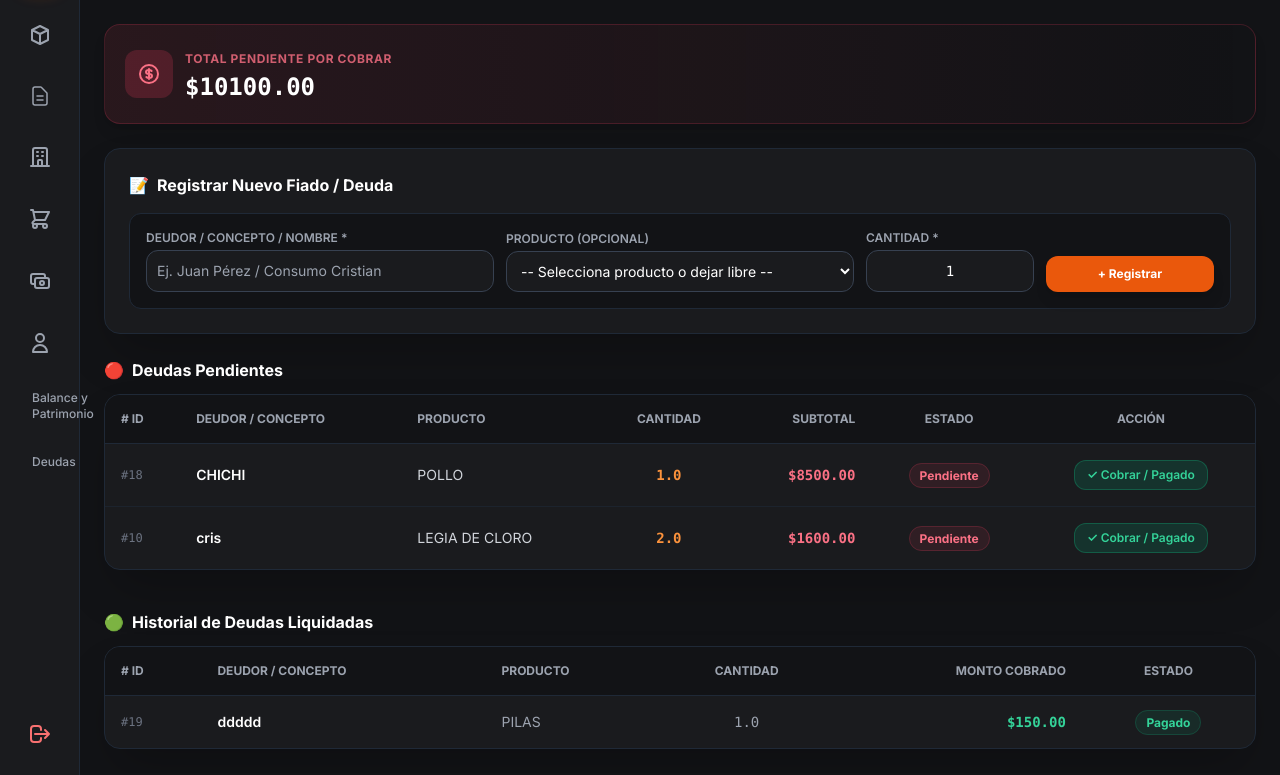
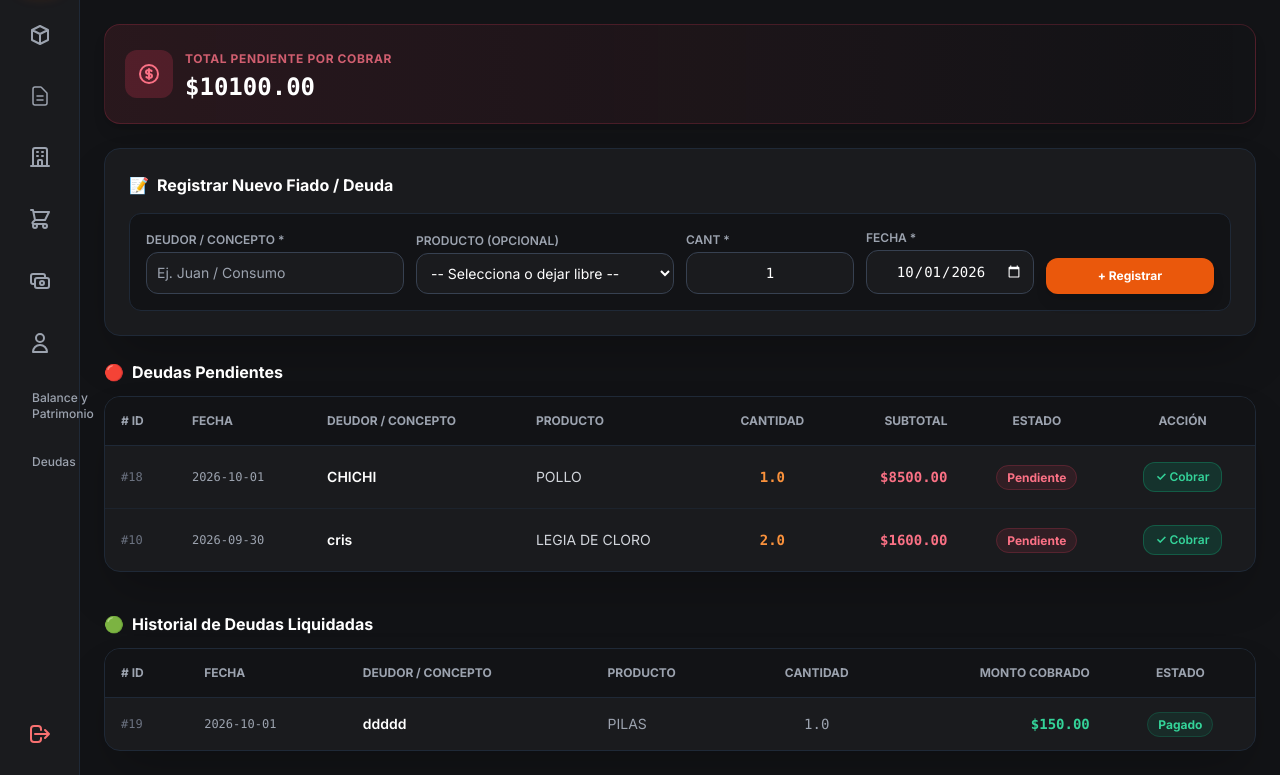
Before and after one commit to CristianCuba/Sumix, a Flask app: page /deudas in a window 1280 px wide. Shown: the part 78-853 px from the top of the page. Run offline with Flask 3, Linux system fonts and the light colour scheme; a user stored in the database is signed in; some libraries are stand-ins or nearby versions.

Commit message:
actualizacion de footer para que me de las diferencias y las deudas del dia

```diff
--- a/app.py
+++ b/app.py
@@ -212,6 +212,7 @@ class DeudaCierre(db.Model):
     cantidad = db.Column(db.Float, default=1.0)
     subtotal = db.Column(db.Float, default=0.0)
     estado = db.Column(db.String(20), default='pendiente')
+    fecha = db.Column(db.DateTime, default=datetime.now)
 
 
 class DetalleCierre(db.Model):
@@ -606,6 +607,9 @@ def guardar_deuda():
     producto_id = request.form.get('producto_id', type=int)
     cantidad = request.form.get('cantidad', type=float, default=1.0)
 
+    # NUEVO: Capturar la fecha que viene del formulario
+    fecha_recibida = request.form.get('fecha')
+
     if not concepto or cantidad <= 0:
         flash("Ingresa un concepto/deudor válido.", "danger")
         return redirect(url_for('vista_deudas'))
@@ -618,6 +622,12 @@ def guardar_deuda():
         if prod:
             prod_nombre = prod.nombre
             subtotal = cantidad * prod.precio_venta
+
+    # NUEVO: Convertir la fecha de texto a objeto datetime
+    if fecha_recibida:
+        fecha_obj = datetime.strptime(fecha_recibida, '%Y-%m-%d')
+    else:
+        fecha_obj = datetime.now()
 
     nueva_deuda = DeudaCierre(
         concepto=concepto,
@@ -625,7 +635,8 @@ def guardar_deuda():
         producto_nombre=prod_nombre,
         cantidad=cantidad,
         subtotal=subtotal,
-        estado='pendiente'
+        estado='pendiente',
+        fecha=fecha_obj  # NUEVO: Guardar la fecha en la base de datos
     )
 
     db.session.add(nueva_deuda)
@@ -894,8 +905,12 @@ def eliminar_proveedor(id):
     db.session.commit()
     return redirect(url_for('vista_gestion_entidades'))
 
+from datetime import date
+from sqlalchemy import func
+
 @app.route('/cierre')
 def vista_cierre():
+    # 1. Validación del usuario y obtención de su almacén
     username = session.get('user')
     usuario_actual = Usuario.query.filter_by(username=username).first()
 
@@ -903,6 +918,8 @@ def vista_cierre():
         return redirect(url_for('login'))
 
     almacen_id = usuario_actual.almacen_id
+
+    # 2. Carga de productos y su stock actual en el almacén del usuario
     productos = Producto.query.all()
 
     for prod in productos:
@@ -916,7 +933,17 @@ def vista_cierre():
         prod.stock_en_almacen = cantidad_actual
         prod.stock_final_inicial = cantidad_actual
 
-    return render_template('cierre.html', productos=productos)
+    # 3. Cálculo de deudas pendientes exclusivas de HOY
+    hoy = date.today()
+    deudas_pendientes = DeudaCierre.query.filter(
+        DeudaCierre.estado == 'pendiente',
+        func.date(DeudaCierre.fecha) == hoy
+    ).all()
+
+    total_deudas_dia = sum(d.subtotal for d in deudas_pendientes if d.subtotal)
+
+    # 4. Renderizar la plantilla enviando los productos y el total de deudas
+    return render_template('cierre.html', productos=productos, total_deudas_dia=total_deudas_dia)
 
 import json
 
--- a/comandos principales.txt
+++ b/comandos principales.txt
@@ -11,7 +11,7 @@ git add .
 2. Guardar el estado local con un mensaje claro
 Bash
 
-git commit -m "transferencias actualizadas y arte de deudas"
+git commit -m "modulo de compras actualizado y vista valance creado y actualizado funcionando a full"
 
 3. Subir las actualizaciones a GitHub
 Bash
--- a/static/js/mains.js
+++ b/static/js/mains.js
@@ -268,7 +268,12 @@ function calcular() {
     const inputTransferencia = document.getElementById('dinero-transferencia');
     const totalTransferencias = inputTransferencia ? (parseFloat(inputTransferencia.value) || 0) : 0;
 
-    let totalEsperado = totalBrutoGeneral - descuentoTotal - totalTransferencias;
+    // --- NUEVO: Extraer deudas del día ---
+    const inputDeudas = document.getElementById('deudas-dia');
+    const deudasDia = inputDeudas ? (parseFloat(inputDeudas.value) || 0) : 0;
+
+    // --- MODIFICADO: Restar las deudas al total esperado ---
+    let totalEsperado = totalBrutoGeneral - descuentoTotal - totalTransferencias - deudasDia;
 
     const elemTotalEsperado = document.getElementById('total-esperado');
     const elemComisionDayana = document.getElementById('txt-comision-dayana');
@@ -282,6 +287,31 @@ function calcular() {
 
     if (elemComisionDayana) elemComisionDayana.textContent = `$${comisionDayana.toFixed(2)}`;
     if (elemSalarioCristian) elemSalarioCristian.textContent = `$${descuentoCristian.toFixed(2)}`;
+
+    // --- NUEVO: Calcular y colorear Diferencia ---
+    const inputEfectivo = document.getElementById('dinero-caja');
+    const efectivoCaja = inputEfectivo ? (parseFloat(inputEfectivo.value) || 0) : 0;
+
+    let diferencia = efectivoCaja - totalEsperado;
+
+    const diffInput = document.getElementById('diferencia-caja');
+    const diffIcon = document.getElementById('icono-diferencia');
+
+    if (diffInput && diffIcon) {
+        diffInput.value = diferencia.toFixed(2);
+
+        let baseClasses = "w-28 bg-[#121316] border rounded-xl pl-7 pr-3 py-2.5 text-lg font-bold font-mono focus:outline-none cursor-not-allowed ";
+        if (diferencia < 0) {
+            diffInput.className = baseClasses + "border-rose-900/50 text-rose-400";
+            diffIcon.className = "absolute left-3 top-1/2 -translate-y-1/2 font-bold text-rose-400";
+        } else if (diferencia > 0) {
+            diffInput.className = baseClasses + "border-emerald-900/50 text-emerald-400";
+            diffIcon.className = "absolute left-3 top-1/2 -translate-y-1/2 font-bold text-emerald-400";
+        } else {
+            diffInput.className = baseClasses + "border-cyan-900/50 text-cyan-400";
+            diffIcon.className = "absolute left-3 top-1/2 -translate-y-1/2 font-bold text-cyan-400";
+        }
+    }
 
     validarCierreCaja(totalEsperado);
 }
--- a/templates/deudas.html
+++ b/templates/deudas.html
@@ -45,18 +45,19 @@
             <span>📝</span> Registrar Nuevo Fiado / Deuda
         </h2>
 
+        <!-- Modificadas las columnas para que entren los 5 elementos (3+3+2+2+2 = 12 columnas) -->
         <form action="{{ url_for('guardar_deuda') }}" method="POST" class="grid grid-cols-1 sm:grid-cols-12 gap-3 items-end bg-[#121316] p-4 rounded-xl border border-gray-800 text-sm">
-            <div class="sm:col-span-4">
-                <label class="block text-xs font-semibold text-gray-400 uppercase mb-1">Deudor / Concepto / Nombre *</label>
-                <input type="text" name="concepto" required placeholder="Ej. Juan Pérez / Consumo Cristian"
+            <div class="sm:col-span-3">
+                <label class="block text-xs font-semibold text-gray-400 uppercase mb-1">Deudor / Concepto *</label>
+                <input type="text" name="concepto" required placeholder="Ej. Juan / Consumo"
                     class="w-full bg-[#1a1b1e] border border-gray-700 rounded-xl p-2.5 text-white focus:border-orange-500 focus:outline-none">
             </div>
 
-            <div class="sm:col-span-4">
+            <div class="sm:col-span-3">
                 <label class="block text-xs font-semibold text-gray-400 uppercase mb-1">Producto (Opcional)</label>
                 <select name="producto_id"
                     class="w-full bg-[#1a1b1e] border border-gray-700 rounded-xl p-2.5 text-white focus:border-orange-500 focus:outline-none">
-                    <option value="" selected>-- Selecciona producto o dejar libre --</option>
+                    <option value="" selected>-- Selecciona o dejar libre --</option>
                     {% for p in productos %}
                     <option value="{{ p.id }}">{{ p.nombre }} (${{ "%.2f"|format(p.precio_venta) }})</option>
                     {% endfor %}
@@ -64,9 +65,16 @@
             </div>
 
             <div class="sm:col-span-2">
-                <label class="block text-xs font-semibold text-gray-400 uppercase mb-1">Cantidad *</label>
+                <label class="block text-xs font-semibold text-gray-400 uppercase mb-1">Cant *</label>
                 <input type="number" name="cantidad" step="any" min="0.01" value="1" required
                     class="w-full bg-[#1a1b1e] border border-gray-700 rounded-xl p-2.5 text-white text-center font-mono focus:border-orange-500 focus:outline-none">
+            </div>
+
+            <!-- NUEVO: Campo de Fecha -->
+            <div class="sm:col-span-2">
+                <label class="block text-xs font-semibold text-gray-400 uppercase mb-1">Fecha *</label>
+                <input type="date" id="fecha-deuda" name="fecha" required
+                    class="w-full bg-[#1a1b1e] border border-gray-700 rounded-xl p-2.5 text-white text-center font-mono focus:border-orange-500 focus:outline-none [color-scheme:dark]">
             </div>
 
             <div class="sm:col-span-2">
@@ -89,6 +97,7 @@
                     <thead>
                         <tr class="bg-[#121316] border-b border-gray-800 text-xs font-semibold text-gray-400 uppercase">
                             <th class="p-4"># ID</th>
+                            <th class="p-4">Fecha</th> <!-- NUEVO -->
                             <th class="p-4">Deudor / Concepto</th>
                             <th class="p-4">Producto</th>
                             <th class="p-4 text-center">Cantidad</th>
@@ -101,6 +110,10 @@
                         {% for d in deudas %}
                         <tr class="hover:bg-gray-800/30">
                             <td class="p-4 font-mono text-xs text-gray-500">#{{ d.id }}</td>
+                            <!-- Mostrar Fecha -->
+                            <td class="p-4 text-xs font-mono text-gray-400">
+                                {{ d.fecha.strftime('%Y-%m-%d') if d.fecha else 'N/A' }}
+                            </td>
                             <td class="p-4 font-semibold text-white">{{ d.concepto }}</td>
                             <td class="p-4 text-gray-300">
                                 {% if d.producto_nombre %}
@@ -122,14 +135,14 @@
                                 <form action="{{ url_for('cobrar_deuda', id=d.id) }}" method="POST">
                                     <button type="submit" onclick="return confirm('¿Marcar la deuda de \'{{ d.concepto }}\' como totalmente cobrada?');"
                                         class="px-3 py-1.5 bg-emerald-600/20 hover:bg-emerald-600 text-emerald-400 hover:text-white border border-emerald-500/30 rounded-xl text-xs font-semibold transition active:scale-95 inline-flex items-center gap-1">
-                                        ✓ Cobrar / Pagado
+                                        ✓ Cobrar
                                     </button>
                                 </form>
                             </td>
                         </tr>
                         {% else %}
                         <tr>
-                            <td colspan="7" class="p-8 text-center text-gray-500 italic">No hay deudas o fiados pendientes registrados.</td>
+                            <td colspan="8" class="p-8 text-center text-gray-500 italic">No hay deudas o fiados pendientes registrados.</td>
                         </tr>
                         {% endfor %}
                     </tbody>
@@ -149,6 +162,7 @@
                     <thead>
                         <tr class="bg-[#121316] border-b border-gray-800 text-xs font-semibold text-gray-400 uppercase">
                             <th class="p-4"># ID</th>
+                            <th class="p-4">Fecha</th> <!-- NUEVO -->
                             <th class="p-4">Deudor / Concepto</th>
                             <th class="p-4">Producto</th>
                             <th class="p-4 text-center">Cantidad</th>
@@ -160,6 +174,10 @@
                         {% for h in historial %}
                         <tr class="hover:bg-gray-800/30">
                             <td class="p-4 font-mono text-xs text-gray-500">#{{ h.id }}</td>
+                            <!-- Mostrar Fecha -->
+                            <td class="p-4 text-xs font-mono text-gray-400">
+                                {{ h.fecha.strftime('%Y-%m-%d') if h.fecha else 'N/A' }}
+                            </td>
                             <td class="p-4 font-semibold text-white">{{ h.concepto }}</td>
                             <td class="p-4 text-gray-400">{{ h.producto_nombre or 'Sin producto' }}</td>
                             <td class="p-4 text-center font-mono text-gray-400">{{ h.cantidad }}</td>
@@ -174,7 +192,7 @@
                         </tr>
                         {% else %}
                         <tr>
-                            <td colspan="6" class="p-6 text-center text-gray-500 italic">No se registran cobros previos en el historial.</td>
+                            <td colspan="7" class="p-6 text-center text-gray-500 italic">No se registran cobros previos en el historial.</td>
                         </tr>
                         {% endfor %}
                     </tbody>
@@ -182,6 +200,20 @@
             </div>
         </div>
     </div>
+</main>
 
-</main>
+<!-- SCRIPT para rellenar la fecha automáticamente -->
+<script>
+    document.addEventListener("DOMContentLoaded", function() {
+        const inputFecha = document.getElementById('fecha-deuda');
+        if (inputFecha) {
+            // Generar la fecha de hoy ajustada a la zona horaria local
+            const hoy = new Date();
+            hoy.setMinutes(hoy.getMinutes() - hoy.getTimezoneOffset());
+
+            // Asignar el valor en formato 'YYYY-MM-DD'
+            inputFecha.value = hoy.toISOString().slice(0, 10);
+        }
+    });
+</script>
 {% endblock %}
```
Also changed, not shown: templates/cierre.html (+38 -7 lines), update_tables.py (+14 -7 lines), instance/sumix.db.
